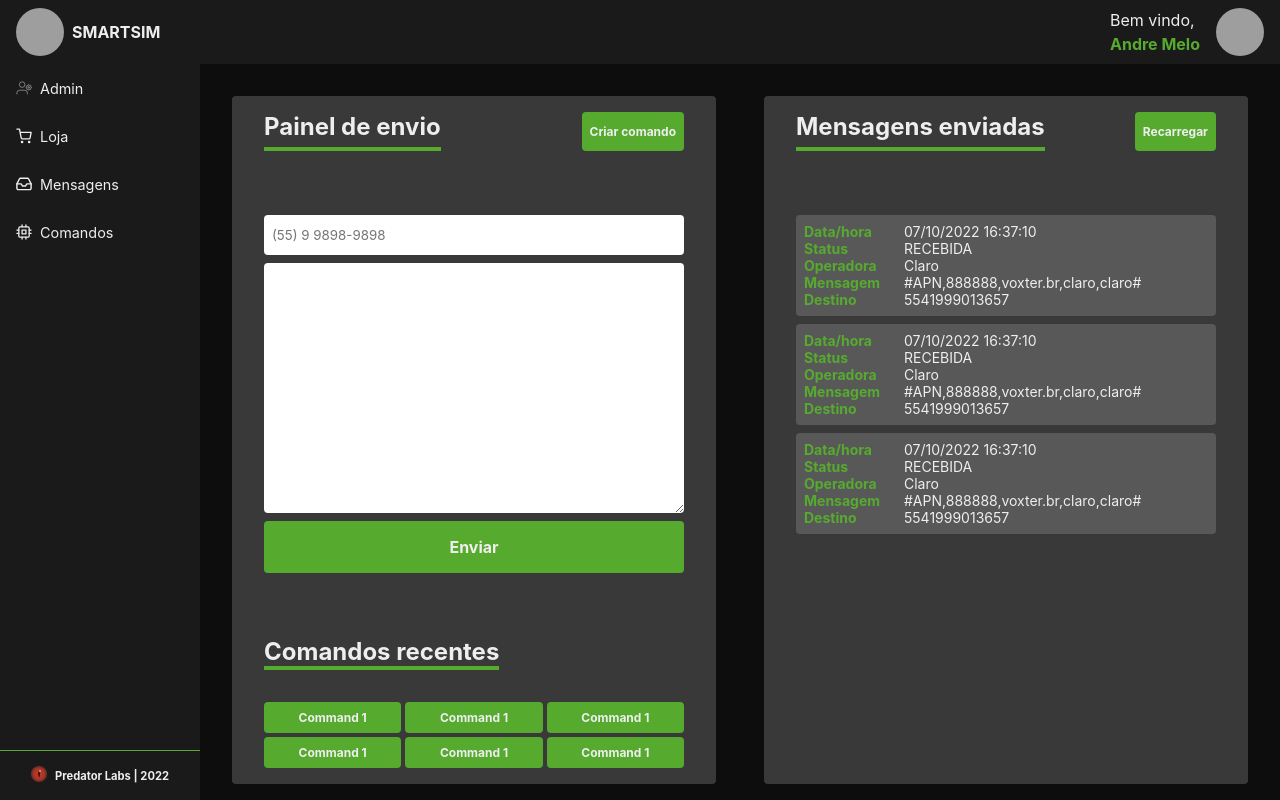
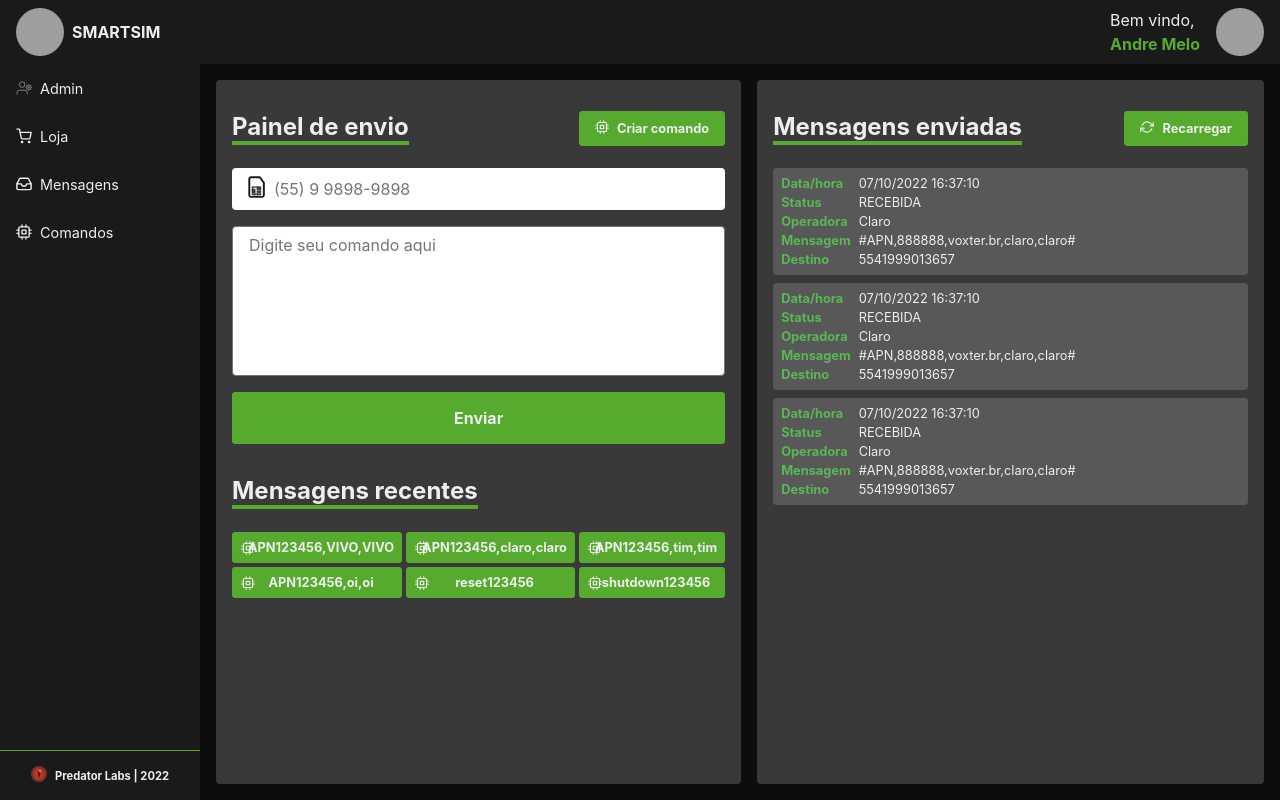
Before and after one commit to afmelo92/smartsim-web-vite, a React (Vite) app: page / in a window 1280 px wide. Built offline with nearby package versions, Linux system fonts and the light colour scheme; grey boxes are pictures that could not be loaded.

Commit message:
feat: add Main components with styles

```diff
--- /dev/null
+++ b/src/components/Button/index.tsx
@@ -0,0 +1,39 @@
+import React from 'react';
+import * as S from './styles';
+import SVGWrapper from '../SVGWrapper';
+import Spinner from '../Spinner';
+
+type Props = {
+  loading?: boolean;
+  size?: 'sm' | 'md' | 'lg' | 'xl';
+  lefticon?: string;
+  righticon?: string;
+  error?: boolean;
+};
+
+const Button: React.FC<Props & React.ButtonHTMLAttributes<HTMLButtonElement>> = ({
+  type = 'button',
+  size = 'md',
+  loading = false,
+  lefticon = '',
+  righticon = '',
+  disabled = false,
+  children,
+  id,
+  error,
+  ...rest
+}) => {
+  return (
+    <S.Wrapper error={error} size={size} loading={loading} disabled={disabled} id={id}>
+      <button type={type} disabled={disabled || loading} {...rest}>
+        {lefticon && !loading ? <SVGWrapper iconName={lefticon} wrapperStyle='left-icon' /> : null}
+        {loading ? <Spinner /> : children}
+        {righticon && !loading ? (
+          <SVGWrapper iconName={righticon} wrapperStyle='right-icon' />
+        ) : null}
+      </button>
+    </S.Wrapper>
+  );
+};
+
+export default Button;
--- /dev/null
+++ b/src/components/Button/styles.ts
@@ -0,0 +1,111 @@
+import styled, { css } from 'styled-components';
+
+type WrapperProps = {
+  loading?: boolean;
+  size?: 'sm' | 'md' | 'lg' | 'xl';
+  disabled?: boolean;
+  error?: boolean;
+};
+
+const whenLoading = css`
+  ${() => `
+
+    cursor: wait;
+  `}
+`;
+
+const whenError = css`
+  ${({ theme }) => `
+      background: ${theme.colors.danger.dark};
+
+      :hover {
+        background: ${theme.colors.danger.dark};
+      }
+  `}
+`;
+
+const whenDisabled = css`
+  ${({ theme }) => `
+    cursor: not-allowed;
+    background: ${theme.colors.gray[300]};
+    :hover {
+      background: ${theme.colors.gray[300]};
+    }
+  `}
+`;
+
+const withSize = css`
+  ${({ size }: WrapperProps) => {
+    switch (size) {
+      case 'sm':
+        return `
+          font-size: 0.8rem;
+          button {
+            padding: 8px 16px;
+            svg {
+              width: 14px;
+            }
+          }
+        `;
+      case 'md':
+        return 'font-size: 1rem;';
+      default:
+        return '';
+    }
+  }}
+`;
+
+export const Wrapper = styled.div<WrapperProps>`
+  ${({ theme, disabled, error, loading }) => css`
+    width: 100%;
+    color: ${theme.colors.font};
+    border-radius: 4px;
+    cursor: pointer;
+    border: none;
+    font-weight: bold;
+    font-size: 16px;
+    background: ${theme.colors.primary.main};
+
+    :hover {
+      background: ${theme.colors.primary.dark};
+    }
+
+    svg {
+      width: 16px;
+      height: 16px;
+      fill: none;
+      stroke: ${theme.colors.font};
+    }
+
+    button {
+      display: flex;
+      align-items: center;
+      justify-content: center;
+      gap: 8px;
+      padding: 16px 24px;
+      font-weight: inherit;
+      font-size: inherit;
+      width: inherit;
+      color: inherit;
+      border-radius: inherit;
+      border: inherit;
+      cursor: inherit;
+      background: inherit;
+      transition: ease 0.4s;
+      position: relative;
+
+      .spinner {
+        svg {
+          width: 22px;
+          height: 22px;
+          fill: none;
+        }
+      }
+    }
+
+    ${withSize};
+    ${disabled && whenDisabled};
+    ${error && whenError};
+    ${loading && whenLoading};
+  `}
+`;
--- /dev/null
+++ b/src/components/Input/index.tsx
@@ -0,0 +1,45 @@
+import React, { useState } from 'react';
+import SVGWrapper from '../SVGWrapper';
+
+import * as S from './styles';
+
+type Props = {
+  loading?: boolean;
+  size?: 'sm' | 'md' | 'lg' | 'xl';
+  lefticon?: string;
+  righticon?: string;
+  error?: boolean;
+};
+
+const Input: React.FC<Props & React.InputHTMLAttributes<HTMLInputElement>> = ({
+  type = 'text',
+  loading = false,
+  lefticon = '',
+  righticon = '',
+  disabled = false,
+  id,
+  error,
+  ...rest
+}) => {
+  const [focus, setFocus] = useState(false);
+
+  const handleFocus = () => {
+    setFocus(true);
+  };
+
+  const handleBlur = () => {
+    setFocus(false);
+  };
+
+  return (
+    <S.Wrapper>
+      <S.Container focus={focus} disabled={disabled} error={error} id={id}>
+        {lefticon ? <SVGWrapper iconName={lefticon} wrapperStyle='left-icon' /> : null}
+        <input type={type} onFocus={() => handleFocus()} onBlur={() => handleBlur()} {...rest} />
+        {righticon ? <SVGWrapper iconName={righticon} wrapperStyle='right-icon' /> : null}
+      </S.Container>
+    </S.Wrapper>
+  );
+};
+
+export default Input;
--- /dev/null
+++ b/src/components/Input/styles.ts
@@ -0,0 +1,73 @@
+import styled, { css } from 'styled-components';
+
+type ContainerProps = {
+  focus?: boolean;
+  disabled?: boolean;
+  error?: boolean;
+};
+
+const whenDisabled = css`
+  ${({ theme }) => `
+    outline: 3px solid ${theme.colors.gray[200]};
+    cursor: not-allowed;
+    color: ${theme.colors.gray[200]};
+    stroke: ${theme.colors.gray[200]};
+  `}
+`;
+
+const whenFocused = css`
+  ${({ theme }) => `
+    outline: 3px solid ${theme.colors.primary.main};
+    stroke: ${theme.colors.primary.main};
+  `};
+`;
+
+const whenError = css`
+  ${({ theme }) => `
+    outline: 3px solid ${theme.colors.danger.main};
+    color: ${theme.colors.danger.main};
+    stroke: ${theme.colors.danger.main};
+  `}
+`;
+
+export const Wrapper = styled.div`
+  width: 100%;
+`;
+
+export const Container = styled.div<ContainerProps>`
+  ${({ theme, focus, error, disabled }) => css`
+    width: 100%;
+    border-radius: 4px;
+    border: none;
+    background: #fff;
+    padding: 8px 16px;
+    display: flex;
+    align-items: center;
+    gap: 4px;
+    width: 100%;
+    font-size: 1rem;
+    color: ${theme.colors.gray[600]};
+    stroke: ${theme.colors.gray[600]};
+
+    svg {
+      fill: none;
+      stroke: inherit;
+      width: 22px;
+      min-width: 18px;
+    }
+
+    input {
+      color: inherit;
+      width: inherit;
+      font-size: inherit;
+      border-radius: inherit;
+      border: inherit;
+      background: inherit;
+      cursor: inherit;
+    }
+
+    ${focus && whenFocused};
+    ${error && whenError};
+    ${disabled && whenDisabled};
+  `}
+`;
--- a/src/components/MessagePanel/index.tsx
+++ b/src/components/MessagePanel/index.tsx
@@ -1,6 +1,35 @@
 import React from 'react';
+import Button from '../Button';
+import Input from '../Input';
 
 import * as S from './styles';
+
+const commands = [
+  {
+    id: 1,
+    content: 'APN123456,VIVO,VIVO',
+  },
+  {
+    id: 2,
+    content: 'APN123456,claro,claro',
+  },
+  {
+    id: 3,
+    content: 'APN123456,tim,tim',
+  },
+  {
+    id: 4,
+    content: 'APN123456,oi,oi',
+  },
+  {
+    id: 5,
+    content: 'reset123456',
+  },
+  {
+    id: 6,
+    content: 'shutdown123456',
+  },
+];
 
 const MessagePanel: React.FC = () => {
   return (
@@ -8,26 +37,33 @@ const MessagePanel: React.FC = () => {
       <S.Container>
         <S.PanelHeader>
           <h2>Painel de envio</h2>
-          <button type='submit'>Criar comando</button>
+          <Button size='sm' id='command' lefticon='command'>
+            Criar comando
+          </Button>
         </S.PanelHeader>
-        <div id='send-form'>
-          <input type='number' name='destination' id='destination' placeholder='(55) 9 9898-9898' />
-          <textarea name='content' />
-          <button type='submit'>Enviar</button>
-        </div>
-
-        <S.CommandsSection>
-          <h2>Comandos recentes</h2>
-
-          <S.CommandsContainer>
-            <button type='button'>Command 1</button>
-            <button type='button'>Command 1</button>
-            <button type='button'>Command 1</button>
-            <button type='button'>Command 1</button>
-            <button type='button'>Command 1</button>
-            <button type='button'>Command 1</button>
-          </S.CommandsContainer>
-        </S.CommandsSection>
+        <S.Form>
+          {/* Incluir label no input e ajustar padding*/}
+          <Input
+            name='destination'
+            id='destination'
+            placeholder='(55) 9 9898-9898'
+            lefticon='simcard'
+          />
+          <textarea name='content' placeholder='Digite seu comando aqui' />
+          <Button>Enviar</Button>
+        </S.Form>
+      </S.Container>
+      <S.Container>
+        <S.PanelHeader>
+          <h2>Mensagens recentes</h2>
+        </S.PanelHeader>
+        <S.CommandsContainer>
+          {commands.map((command) => (
+            <Button key={command.id} size='sm' lefticon='command' id='command'>
+              {command.content}
+            </Button>
+          ))}
+        </S.CommandsContainer>
       </S.Container>
     </S.Wrapper>
   );
--- a/src/components/MessagePanel/styles.ts
+++ b/src/components/MessagePanel/styles.ts
@@ -1,96 +1,85 @@
-import styled from 'styled-components';
+import styled, { css } from 'styled-components';
 
 export const Wrapper = styled.div`
-  /* border: 1px solid blue; */
-  grid-area: panel;
-  padding: 16px;
+  ${({ theme }) => css`
+    grid-area: panel;
+    height: 100%;
+    background: ${theme.colors.gray[500]};
+    padding: 16px;
+    display: flex;
+    flex-direction: column;
+    gap: 16px;
+    border-radius: 4px;
 
-  @media screen and (min-width: 768px) and (max-width: 1023px) {
-    grid-area: panel;
-  }
+    @media screen and (min-width: 768px) and (max-width: 1023px) {
+      padding: 8px;
+    }
 
-  @media screen and (max-width: 767px) {
-    grid-area: panel;
-  }
+    @media screen and (max-width: 767px) {
+      padding: 8px;
+    }
+  `}
 `;
 
 export const Container = styled.div`
-  /* border: 1px solid red; */
-  width: 100%;
-  height: 100%;
-  border-radius: 4px;
   display: flex;
   flex-direction: column;
-  align-items: center;
-  /* justify-content: center; */
-  padding: 16px 32px;
-  gap: 64px;
-  background: ${({ theme }) => theme.colors.gray[500]};
+  gap: 8px;
+`;
 
-  #send-form {
-    /* border: 1px solid yellow; */
+export const PanelHeader = styled.div`
+  ${({ theme }) => css`
     width: 100%;
+    height: 64px;
+    display: flex;
+    align-items: center;
+    justify-content: space-between;
+
+    h2 {
+      border-bottom: 4px solid ${theme.colors.primary.main};
+      min-width: max-content;
+    }
+
+    #command {
+      max-width: max-content;
+    }
+
+    @media screen and (max-width: 767px) {
+      h2 {
+        font-size: 1.2rem;
+      }
+    }
+  `}
+`;
+
+export const Form = styled.div`
+  ${({ theme }) => css`
     display: flex;
     flex-direction: column;
-    gap: 8px;
+    gap: 16px;
 
-    input {
-      border-radius: 4px;
-      padding: 12px 8px;
-      border: none;
+    label {
+      display: flex;
+      flex-direction: column;
+      gap: 4px;
+      font-size: 0.9rem;
+      color: ${theme.colors.primary.light};
     }
 
     textarea {
-      min-height: 250px;
-      max-height: 500px;
+      min-height: 150px;
+      resize: none;
+      padding: 8px 16px;
+      font-size: 1rem;
       border-radius: 4px;
-      padding: 12px 8px;
-      border: none;
     }
 
-    button {
-      border-radius: 4px;
-      padding: 16px 8px;
-      cursor: pointer;
-      border: none;
-      background: ${({ theme }) => theme.colors.primary.main};
-      color: ${({ theme }) => theme.colors.font};
-      font-weight: bold;
-      font-size: 16px;
-      transition: ease 0.4s;
-
-      :hover {
-        background: ${({ theme }) => theme.colors.primary.dark};
+    @media screen and (max-width: 767px) {
+      h2 {
+        font-size: 1.2rem;
       }
     }
-  }
-`;
-
-export const PanelHeader = styled.div`
-  /* border: 1px solid red; */
-  width: 100%;
-  display: flex;
-  justify-content: space-between;
-
-  h2 {
-    border-bottom: 4px solid ${({ theme }) => theme.colors.primary.main};
-  }
-
-  button {
-    border-radius: 4px;
-    padding: 12px 8px;
-    cursor: pointer;
-    border: none;
-    background: ${({ theme }) => theme.colors.primary.main};
-    color: ${({ theme }) => theme.colors.font};
-    font-weight: bold;
-    font-size: 12px;
-    transition: ease 0.4s;
-
-    :hover {
-      background: ${({ theme }) => theme.colors.primary.dark};
-    }
-  }
+  `}
 `;
 
 export const CommandsSection = styled.section`
@@ -106,28 +95,38 @@ export const CommandsSection = styled.section`
 `;
 
 export const CommandsContainer = styled.div`
-  /* border: 1px solid red; */
-  width: 100%;
   display: grid;
-  grid-template-areas:
-    'command command command'
-    'command command command';
-
+  grid-template-areas: 'command command command';
+  grid-template-columns: 1fr 1fr 1fr;
   grid-gap: 4px;
 
-  button {
-    border-radius: 4px;
-    padding: 8px;
-    cursor: pointer;
-    border: none;
-    background: ${({ theme }) => theme.colors.primary.main};
-    color: ${({ theme }) => theme.colors.font};
-    font-weight: bold;
-    font-size: 12px;
-    transition: ease 0.4s;
+  #command {
+    font-size: 0.8rem;
+    button {
+      padding: 8px;
+    }
 
-    :hover {
-      background: ${({ theme }) => theme.colors.primary.dark};
+    svg {
+      position: absolute;
+      transform: translate(-50%, -50%);
+      left: 16px;
+    }
+  }
+
+  @media screen and (max-width: 767px) {
+    grid-template-areas: 'command command';
+    grid-template-columns: 1fr 1fr;
+
+    #command {
+      button {
+        padding: 8px 4px;
+      }
+
+      svg {
+        width: 0;
+        height: 0;
+        display: none;
+      }
     }
   }
 `;
--- a/src/components/Messagelist/index.tsx
+++ b/src/components/Messagelist/index.tsx
@@ -1,67 +1,68 @@
 import React from 'react';
+import Button from '../Button';
 
 import * as S from './styles';
 
 const Messagelist: React.FC = () => {
   return (
     <S.Wrapper>
-      <S.Container>
       <S.MessagesHeader>
         <h2>Mensagens enviadas</h2>
-          <button type='submit'>Recarregar</button>
+        <Button size='sm' lefticon='refresh' id='refresh'>
+          Recarregar
+        </Button>
       </S.MessagesHeader>
 
       <S.MessagesContainer>
         <S.MessageBox>
-            <div id='message-info'>
-              <p>Data/hora</p>
-              <p>Status</p>
-              <p>Operadora</p>
-              <p>Mensagem</p>
-              <p>Destino</p>
-            </div>
-            <div id='message-data'>
+          <S.MessageHeader>
+            <strong>Data/hora</strong>
+            <strong>Status</strong>
+            <strong>Operadora</strong>
+            <strong>Mensagem</strong>
+            <strong>Destino</strong>
+          </S.MessageHeader>
+          <S.MessageData>
             <p>07/10/2022 16:37:10</p>
             <p>RECEBIDA</p>
             <p>Claro</p>
             <p>#APN,888888,voxter.br,claro,claro#</p>
             <p>5541999013657</p>
-            </div>
+          </S.MessageData>
         </S.MessageBox>
         <S.MessageBox>
-            <div id='message-info'>
-              <p>Data/hora</p>
-              <p>Status</p>
-              <p>Operadora</p>
-              <p>Mensagem</p>
-              <p>Destino</p>
-            </div>
-            <div id='message-data'>
+          <S.MessageHeader>
+            <strong>Data/hora</strong>
+            <strong>Status</strong>
+            <strong>Operadora</strong>
+            <strong>Mensagem</strong>
+            <strong>Destino</strong>
+          </S.MessageHeader>
+          <S.MessageData>
             <p>07/10/2022 16:37:10</p>
             <p>RECEBIDA</p>
             <p>Claro</p>
             <p>#APN,888888,voxter.br,claro,claro#</p>
             <p>5541999013657</p>
-            </div>
+          </S.MessageData>
         </S.MessageBox>
         <S.MessageBox>
-            <div id='message-info'>
-              <p>Data/hora</p>
-              <p>Status</p>
-              <p>Operadora</p>
-              <p>Mensagem</p>
-              <p>Destino</p>
-            </div>
-            <div id='message-data'>
+          <S.MessageHeader>
+            <strong>Data/hora</strong>
+            <strong>Status</strong>
+            <strong>Operadora</strong>
+            <strong>Mensagem</strong>
+            <strong>Destino</strong>
+          </S.MessageHeader>
+          <S.MessageData>
             <p>07/10/2022 16:37:10</p>
             <p>RECEBIDA</p>
             <p>Claro</p>
             <p>#APN,888888,voxter.br,claro,claro#</p>
             <p>5541999013657</p>
-            </div>
+          </S.MessageData>
         </S.MessageBox>
       </S.MessagesContainer>
-      </S.Container>
     </S.Wrapper>
   );
 };
--- a/src/components/Messagelist/styles.ts
+++ b/src/components/Messagelist/styles.ts
@@ -1,84 +1,98 @@
-import styled from 'styled-components';
+import styled, { css } from 'styled-components';
 
 export const Wrapper = styled.div`
-  /* border: 1px solid orange; */
+  grid-area: list;
+  height: 100%;
+  background: ${({ theme }) => theme.colors.gray[500]};
   padding: 16px;
-  grid-area: list;
+  display: flex;
+  flex-direction: column;
+  border-radius: 4px;
+  gap: 8px;
 
   @media screen and (min-width: 768px) and (max-width: 1023px) {
-    grid-area: list;
+    padding: 8px;
   }
 
   @media screen and (max-width: 767px) {
-    grid-area: list;
+    padding: 8px;
   }
 `;
 
-export const Container = styled.div`
-  /* border: 1px solid red; */
+export const MessagesHeader = styled.div`
+  ${({ theme }) => css`
     width: 100%;
-  height: 100%;
-  border-radius: 4px;
+    height: 64px;
     display: flex;
-  flex-direction: column;
     align-items: center;
-  padding: 16px 32px;
-  gap: 64px;
-  background: ${({ theme }) => theme.colors.gray[500]};
-`;
-
-export const MessagesHeader = styled.div`
-  /* border: 1px solid red; */
-  width: 100%;
-  display: flex;
     justify-content: space-between;
 
     h2 {
-    border-bottom: 4px solid ${({ theme }) => theme.colors.primary.main};
+      border-bottom: 4px solid ${theme.colors.primary.main};
+      min-width: max-content;
     }
 
-  button {
-    border-radius: 4px;
-    padding: 12px 8px;
-    cursor: pointer;
-    border: none;
-    background: ${({ theme }) => theme.colors.primary.main};
-    color: ${({ theme }) => theme.colors.font};
-    font-weight: bold;
-    font-size: 12px;
-    transition: ease 0.4s;
+    #refresh {
+      max-width: max-content;
+    }
 
-    :hover {
-      background: ${({ theme }) => theme.colors.primary.dark};
+    @media screen and (max-width: 767px) {
+      h2 {
+        font-size: 1.2rem;
       }
     }
+  `}
 `;
 
 export const MessagesContainer = styled.div`
-  /* border: 1px solid red; */
+  width: 100%;
   display: flex;
   flex-direction: column;
   gap: 8px;
-  width: 100%;
 `;
 
 export const MessageBox = styled.div`
-  /* border: 1px solid yellow; */
+  ${({ theme }) => css`
+    width: 100%;
+    min-height: 100px;
+    background: ${theme.colors.gray[400]};
+    padding: 8px;
+    border-radius: 4px;
     display: grid;
-  grid-template-areas: 'info data';
-  grid-template-columns: 100px auto;
-  font-size: 14px;
-  padding: 8px;
-  background: ${({ theme }) => theme.colors.gray[400]};
-  border-radius: 4px;
+    grid-template-areas: 'header data';
+    grid-template-rows: 1fr;
+    grid-template-columns: max-content auto;
+    grid-gap: 8px;
 
-  #message-info {
-    grid-area: info;
-    color: ${({ theme }) => theme.colors.primary.main};
-    font-weight: bold;
+    @media screen and (max-width: 767px) {
+      padding: 4px;
     }
+  `}
+`;
 
-  #message-data {
+export const MessageHeader = styled.div`
+  ${({ theme }) => css`
+    grid-area: header;
+    display: flex;
+    flex-direction: column;
+    gap: 4px;
+    font-size: 0.8rem;
+    color: ${theme.colors.primary.light};
+
+    @media screen and (max-width: 767px) {
+      padding: 4px;
+    }
+  `}
+`;
+
+export const MessageData = styled.div`
   grid-area: data;
+  display: flex;
+  flex-direction: column;
+  gap: 4px;
+  font-size: 0.8rem;
+
+  @media screen and (max-width: 767px) {
+    padding: 4px;
   }
 `;
```
Lines whose indentation alone changed are shown as unchanged.
